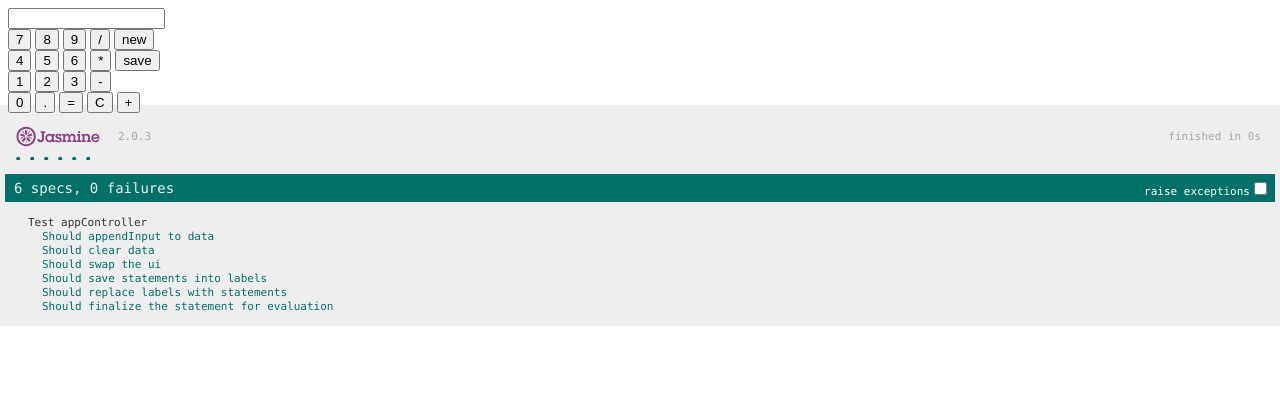
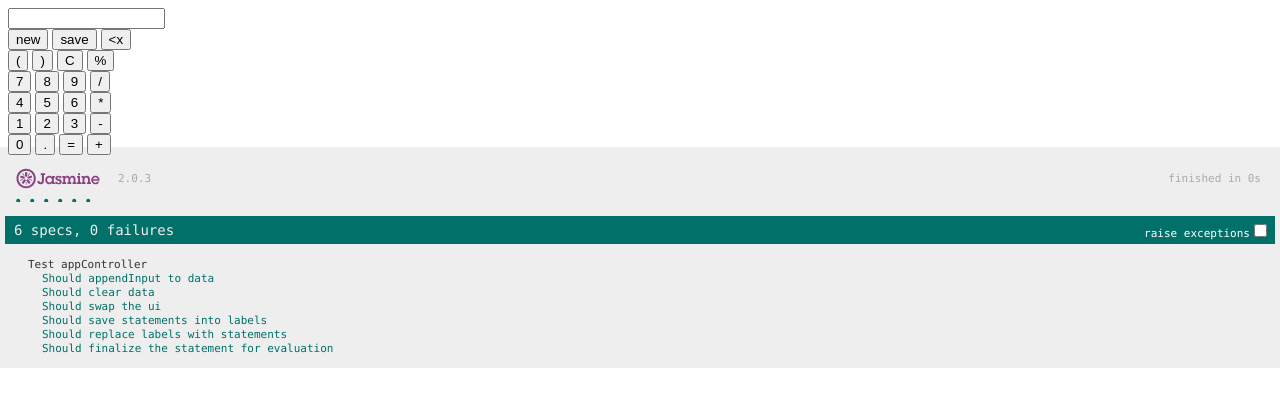
Before and after one commit to DanielW2/scicalc, a website: page public/main.html in a window 1280 px wide. Drawn offline with Linux system fonts and the light colour scheme.

Commit message:
Button arrangement
Re arranged the button layout

```diff
--- a/public/main.html
+++ b/public/main.html
@@ -29,17 +29,29 @@
 		</textarea>
 
 		<br><!--I may be able to condense this with a creative ng-repeat-->
+
+		<button ng-click='swapUI()'>new</button>
+		<button ng-click='saveLabel()'>save</button>
+		<button ng-click='backspace()'>&ltx</button>
+		<br>
+
+		<button ng-click='appendInput("(")'>(</button>
+		<button ng-click='appendInput(")")'>)</button>
+		<button ng-click='clear()'>C</button>
+		<button ng-click='appendInput("%")'>%</button>
+		<br>
+
 		<button ng-click='appendInput("7")'>7</button>
 		<button ng-click='appendInput("8")'>8</button>
 		<button ng-click='appendInput("9")'>9</button>
 		<button ng-click='appendInput("/")'>/</button>
-		<button ng-click='swapUI()'>new</button>
+
 		<br>
 		<button ng-click='appendInput("4")'>4</button>
 		<button ng-click='appendInput("5")'>5</button>
 		<button ng-click='appendInput("6")'>6</button>
 		<button ng-click='appendInput("*")'>*</button>
-		<button ng-click='saveLabel()'>save</button>
+
 		<br>
 		<button ng-click='appendInput("1")'>1</button>
 		<button ng-click='appendInput("2")'>2</button>
@@ -49,7 +61,7 @@
 		<button ng-click='appendInput("0")'>0</button>
 		<button ng-click='appendInput(".")'>.</button>
 		<button ng-click='send()'>=</button>
-		<button ng-click='clear()'>C</button>
+
 		<button ng-click='appendInput("+")'>+</button>
 		<br>
 
```
